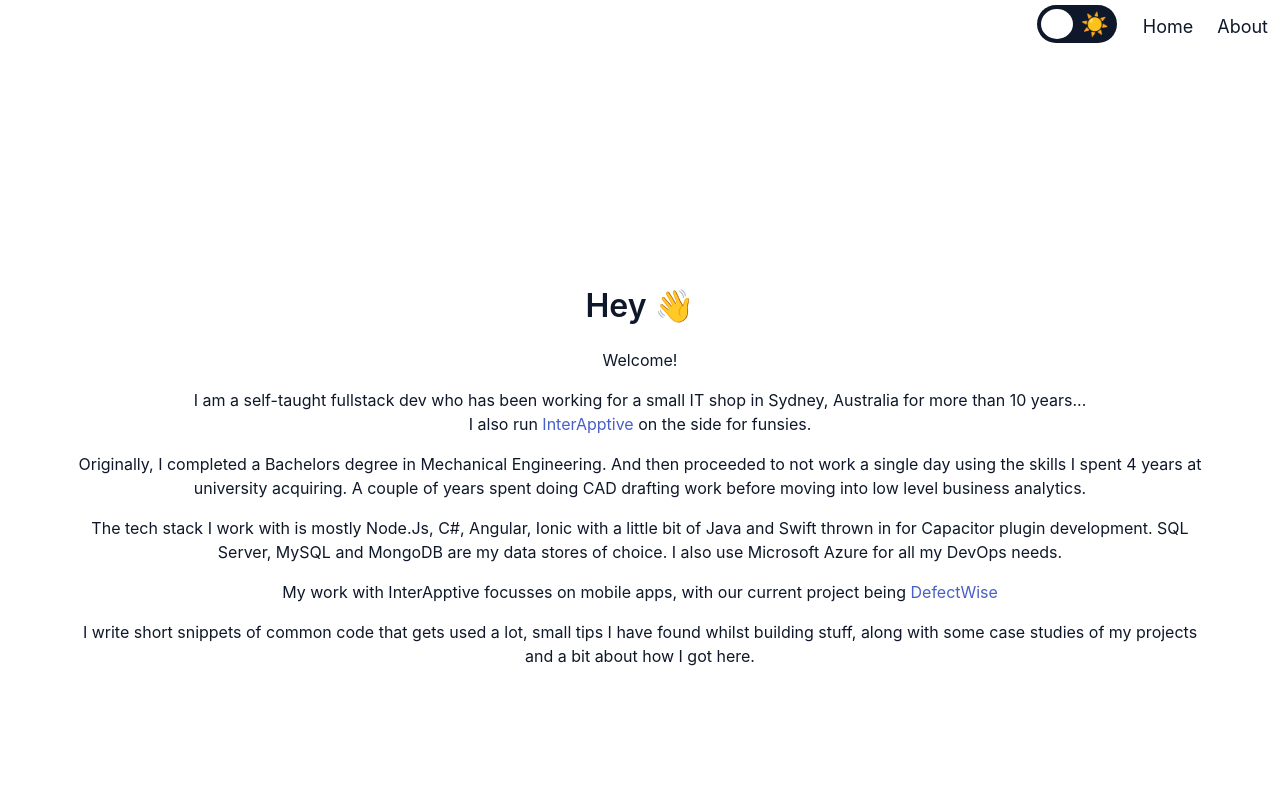
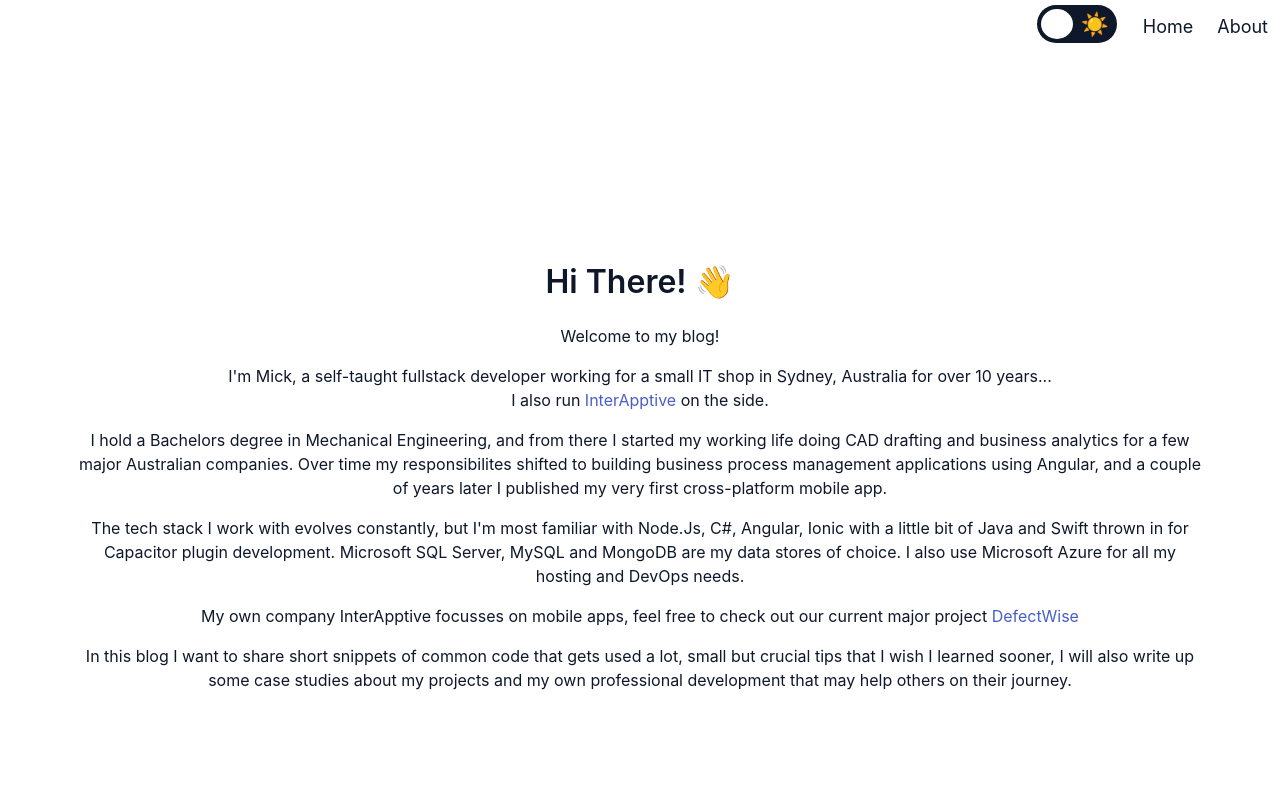
Before and after one commit to mpat8121/portfolio, a Next.js app: page /about in a window 1280 px wide. Shown: the top 800 px of the page. Built offline with nearby package versions, Linux system fonts and the light colour scheme; no server answers.

Commit message:
Bio and description update, typos

```diff
--- a/components/about.tsx
+++ b/components/about.tsx
@@ -6,15 +6,15 @@ const About = () => {
       <div className="column">
         <div className="content has-text-centered">
           <h1 className="title" style={{ color: "var(--text)" }}>
-            Hey{" "}
+            Hi There!{" "}
             <span role="img" aria-label="wave emoji">
               👋
             </span>
           </h1>
-          <p className="about-p">Welcome!</p>
+          <p className="about-p">Welcome to my blog!</p>
           <p className="about-p">
-            I am a self-taught fullstack dev who has been working for a small IT
-            shop in Sydney, Australia for more than 10 years...
+            I'm Mick, a self-taught fullstack developer working for a small IT
+            shop in Sydney, Australia for over 10 years...
             <br />I also run{" "}
             <a
               href="https://www.interapptive.com.au"
@@ -24,24 +24,22 @@ const About = () => {
             >
               InterApptive
             </a>{" "}
-            on the side for funsies.
+            on the side.
           </p>
           <p className="about-p">
-            Originally, I completed a Bachelors degree in Mechanical
-            Engineering. And then proceeded to not work a single day using the
-            skills I spent 4 years at university acquiring. A couple of years
-            spent doing CAD drafting work before moving into low level business
-            analytics.
+            I hold a Bachelors degree in Mechanical Engineering, and from there I started my working life doing CAD drafting and business
+            analytics for a few major Australian companies. Over time my responsibilites shifted to building business process management
+            applications using Angular, and a couple of years later I published my very first cross-platform mobile app.
           </p>
           <p className="about-p">
-            The tech stack I work with is mostly Node.Js, C#, Angular, Ionic
+            The tech stack I work with evolves constantly, but I'm most familiar with Node.Js, C#, Angular, Ionic
             with a little bit of Java and Swift thrown in for Capacitor plugin
-            development. SQL Server, MySQL and MongoDB are my data stores of
-            choice. I also use Microsoft Azure for all my DevOps needs.
+            development. Microsoft SQL Server, MySQL and MongoDB are my data stores of
+            choice. I also use Microsoft Azure for all my hosting and DevOps needs.
           </p>
           <p className="about-p">
-            My work with InterApptive focusses on mobile apps, with our current
-            project being{" "}
+            My own company InterApptive focusses on mobile apps, feel free to check out our current major
+            project {" "}
             <a
               style={{ color: "var(--textNormal)" }}
               href="https://defectwise.com.au"
@@ -52,9 +50,9 @@ const About = () => {
             </a>
           </p>
           <p className="about-p">
-            I write short snippets of common code that gets used a lot, small
-            tips I have found whilst building stuff, along with some case studies
-            of my projects and a bit about how I got here.
+            In this blog I want to share short snippets of common code that gets used a lot, small
+            but crucial tips that I wish I learned sooner, I will also write up some case studies
+            about my projects and my own professional development that may help others on their journey.
           </p>
         </div>
       </div>
```
Also changed, not shown: components/bio.tsx (+9 -9 lines), content/blog/how-to-setup-scheduled-functions-with-nodejs-express-and-node-cron.md (+2 -1 lines).
